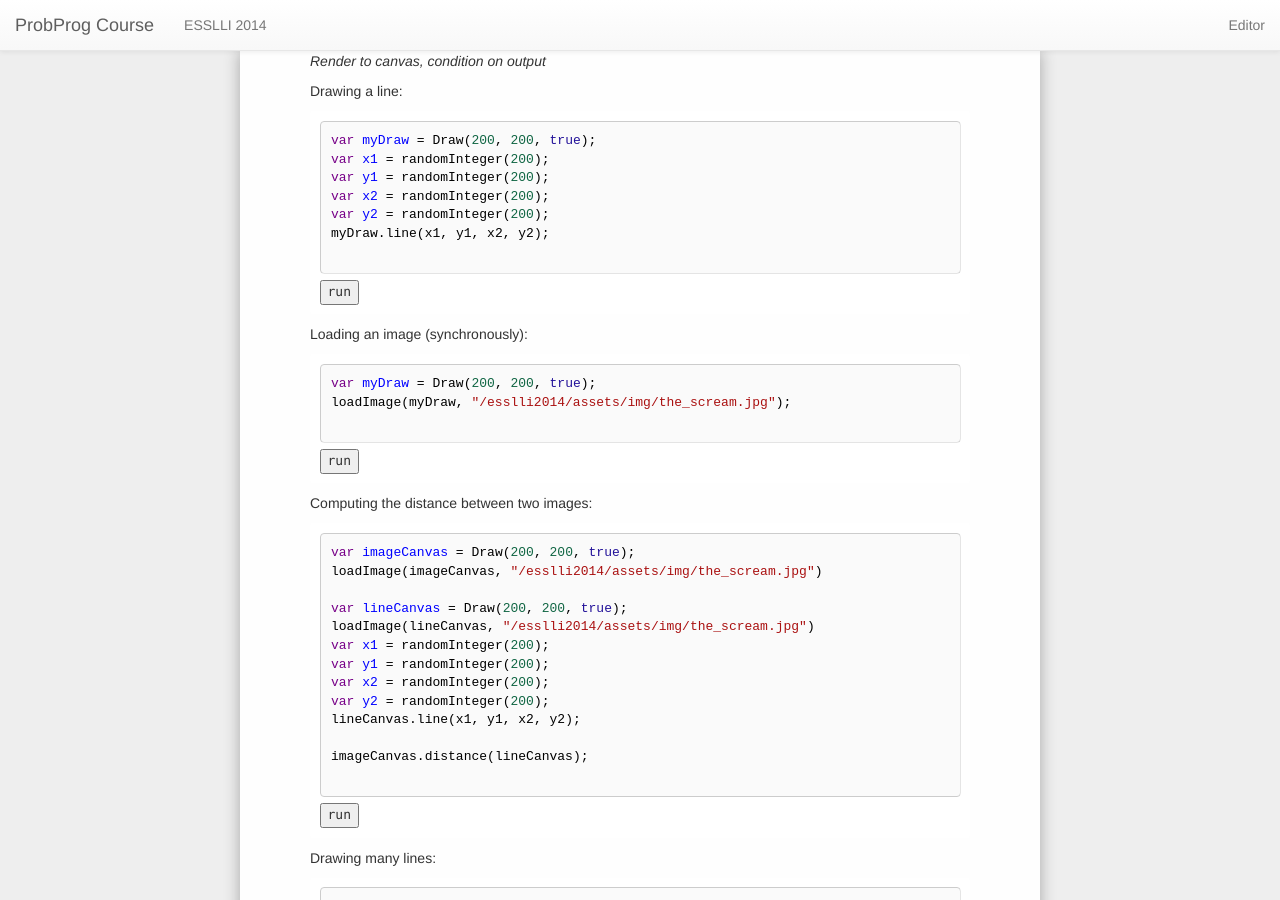
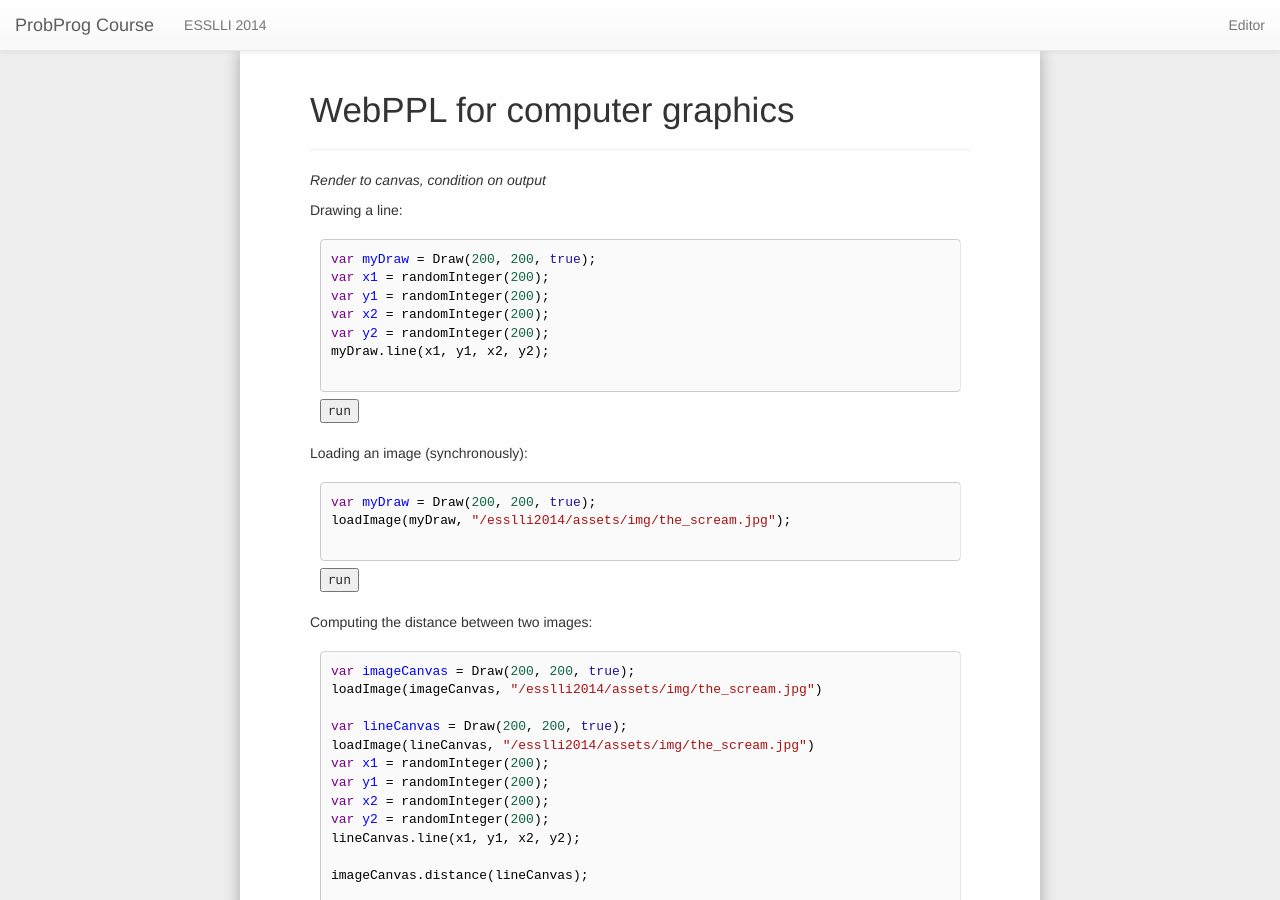
Before and after one commit to probmods/dippl, a Jekyll site: the page built from lectures/graphics.md, in a window 1280 px wide and 900 px high. Built offline with Jekyll 4.4.1, drawn with Linux system fonts in a browser that asks for light colours; nearby versions of some CDN libraries; library files that are not in the unit come from our copies.

Commit message:
Add header to example pages

```diff
--- a/_layouts/example.html
+++ b/_layouts/example.html
@@ -2,6 +2,10 @@
 layout: default
 ---
 
+<div class="page-header">
+  <h1>{{ page.title }}</h1>
+</div>
+
 <p><em>{{ page.description }}</em></p>
 
 {{ content }}
```
